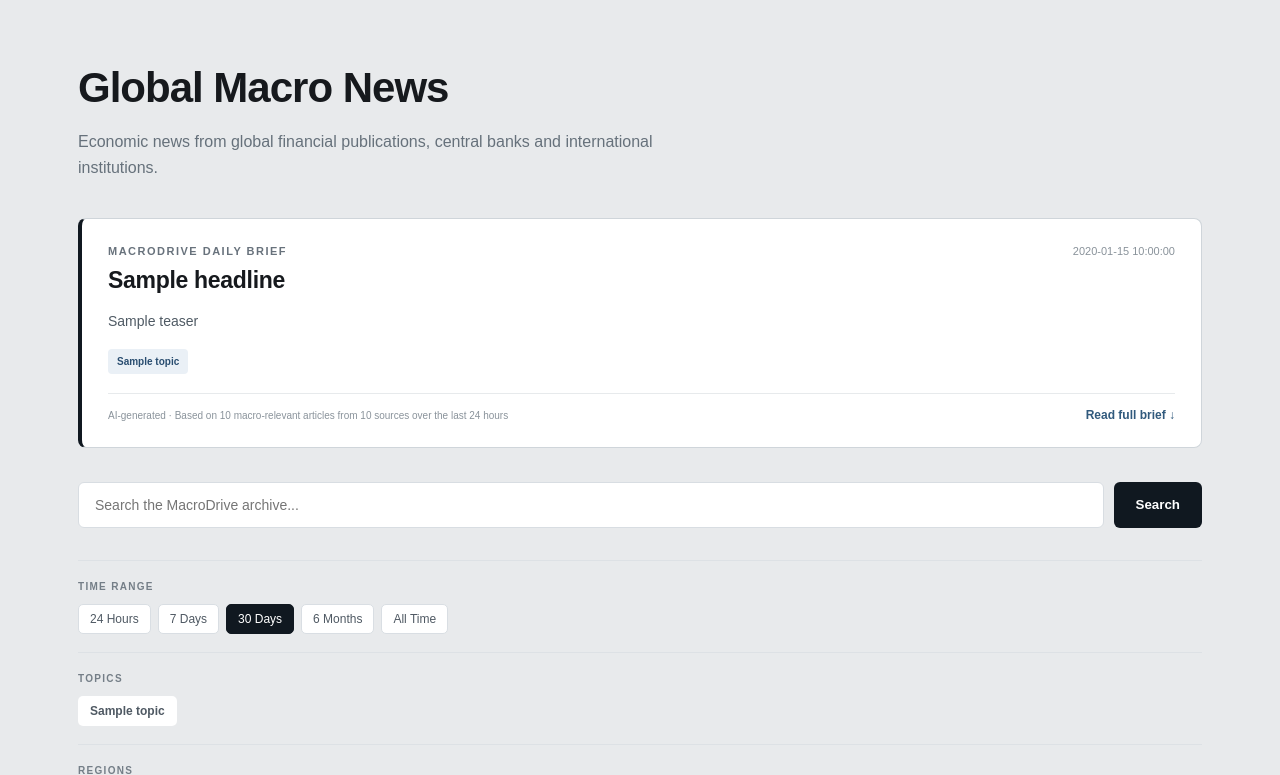
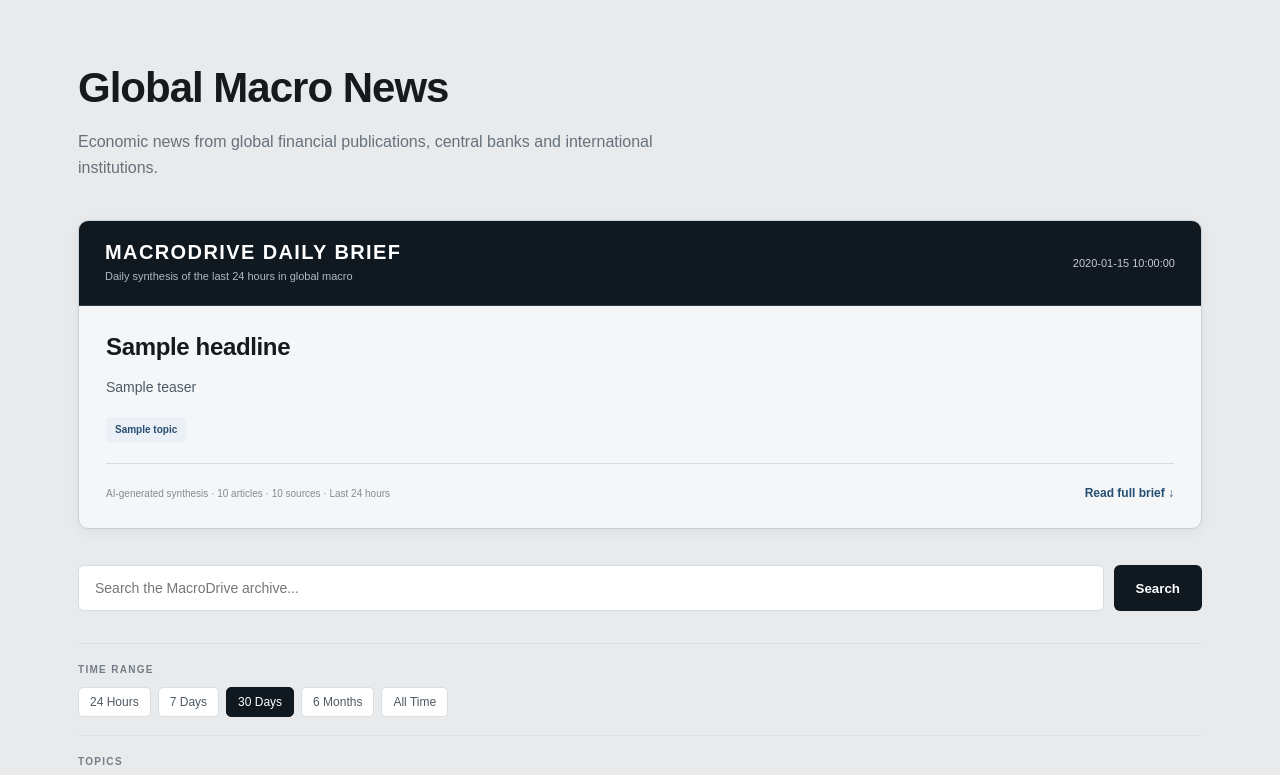
Before and after one commit to davidtanzj/Macrodrive, a Flask app: template templates/index.html in a window 1280 px wide. Shown: the part 88-863 px from the top of the page. Run offline with Flask 3, Linux system fonts and the light colour scheme; the template is opened without the code that fills it: most values are stand-ins (such as "Sample title", 1, 10 or a date in 2020).

Commit message:
Redesign MacroDrive Daily Brief

```diff
--- a/static/style.css
+++ b/static/style.css
@@ -147,94 +147,120 @@ a { color: inherit; }
    ========================================================== */
 
 .daily-brief {
-    margin: -6px 0 34px;
-    padding: 24px 26px;
-    border: 1px solid #cfd5da;
-    border-left: 4px solid #101820;
-    border-radius: 8px;
-    background: white;
+    overflow: hidden;
+    margin: -4px 0 36px;
+    border: 1px solid #c8d0d7;
+    border-radius: 10px;
+    background: #f4f6f8;
+    box-shadow: 0 3px 12px rgba(16, 24, 32, 0.05);
 }
 
-.daily-brief-top {
+.daily-brief-banner {
     display: flex;
-    align-items: flex-start;
+    align-items: center;
     justify-content: space-between;
     gap: 24px;
+    padding: 20px 26px;
+    border-bottom: 1px solid #2d3943;
+    background: #101820;
 }
 
-.daily-brief-top .eyebrow {
-    margin-bottom: 6px;
+.daily-brief-brand {
+    color: white;
+    font-size: 20px;
+    font-weight: 900;
+    line-height: 1.15;
+    letter-spacing: 1.4px;
 }
 
-.daily-brief-top h2 {
-    max-width: 820px;
-    margin: 0;
-    font-size: 23px;
-    line-height: 1.3;
-    letter-spacing: -0.3px;
+.daily-brief-subtitle {
+    margin-top: 5px;
+    color: #aeb9c2;
+    font-size: 11px;
+    line-height: 1.4;
 }
 
 .daily-brief-date {
     flex-shrink: 0;
-    color: #89929a;
+    color: #c4ccd3;
     font-size: 11px;
 }
 
+.daily-brief-body {
+    padding: 25px 27px 21px;
+}
+
+.daily-brief-headline {
+    max-width: 900px;
+    margin: 0;
+    color: #16191d;
+    font-size: 24px;
+    line-height: 1.32;
+    letter-spacing: -0.35px;
+}
+
 .daily-brief-teaser {
-    max-width: 900px;
+    max-width: 920px;
     margin: 14px 0 0;
-    color: #4f5a64;
+    color: #4e5b65;
     font-size: 14px;
-    line-height: 1.65;
+    line-height: 1.7;
 }
 
 .daily-brief-topics {
     display: flex;
     flex-wrap: wrap;
-    gap: 6px;
-    margin-top: 16px;
+    gap: 7px;
+    margin-top: 17px;
 }
 
 .daily-brief-expanded {
-    margin-top: 22px;
-    padding-top: 20px;
-    border-top: 1px solid #e3e6e9;
+    margin-top: 25px;
+    padding-top: 23px;
+    border-top: 1px solid #d6dce1;
+}
+
+.daily-brief-section {
+    padding: 0 0 19px;
 }
 
 .daily-brief-section + .daily-brief-section {
-    margin-top: 20px;
+    padding-top: 19px;
+    border-top: 1px solid #dde2e6;
 }
 
 .daily-brief-section h3,
 .daily-brief-watch h3 {
-    margin: 0 0 7px;
-    color: #27313a;
-    font-size: 14px;
+    margin: 0 0 8px;
+    color: #25313a;
+    font-size: 15px;
+    font-weight: 800;
 }
 
 .daily-brief-section p {
-    max-width: 920px;
+    max-width: 930px;
     margin: 0;
-    color: #59646e;
+    color: #56636d;
     font-size: 13px;
-    line-height: 1.7;
+    line-height: 1.75;
 }
 
 .daily-brief-watch {
-    margin-top: 22px;
-    padding: 16px 18px;
-    border-radius: 6px;
-    background: #f4f6f7;
+    margin-top: 2px;
+    padding: 17px 19px;
+    border: 1px solid #d7dde2;
+    border-radius: 7px;
+    background: white;
 }
 
 .daily-brief-watch ul {
-    margin: 7px 0 0;
+    margin: 8px 0 0;
     padding-left: 19px;
 }
 
 .daily-brief-watch li {
-    margin: 5px 0;
-    color: #515c66;
+    margin: 6px 0;
+    color: #505c66;
     font-size: 13px;
     line-height: 1.55;
 }
@@ -243,23 +269,23 @@ a { color: inherit; }
     display: flex;
     align-items: center;
     justify-content: space-between;
-    gap: 20px;
-    margin-top: 19px;
-    padding-top: 14px;
-    border-top: 1px solid #e7eaec;
+    gap: 22px;
+    margin-top: 21px;
+    padding-top: 15px;
+    border-top: 1px solid #d6dce1;
 }
 
-.daily-brief-footer > span {
-    color: #8a939b;
+.daily-brief-disclosure {
+    color: #818c95;
     font-size: 10px;
 }
 
 .daily-brief-toggle {
     flex-shrink: 0;
-    padding: 0;
+    padding: 7px 0;
     border: 0;
     background: transparent;
-    color: #315a7d;
+    color: #244f73;
     font-family: inherit;
     font-size: 12px;
     font-weight: 800;
@@ -271,17 +297,25 @@ a { color: inherit; }
 }
 
 @media (max-width: 700px) {
-    .daily-brief {
-        padding: 20px 18px;
-    }
-
-    .daily-brief-top,
+    .daily-brief-banner,
     .daily-brief-footer {
         align-items: flex-start;
         flex-direction: column;
     }
 
-    .daily-brief-top h2 {
+    .daily-brief-banner {
+        padding: 18px;
+    }
+
+    .daily-brief-body {
+        padding: 20px 18px;
+    }
+
+    .daily-brief-brand {
+        font-size: 18px;
+    }
+
+    .daily-brief-headline {
         font-size: 20px;
     }
 }
--- a/templates/index.html
+++ b/templates/index.html
@@ -103,11 +103,16 @@
 
         <section class="daily-brief">
 
-            <div class="daily-brief-top">
+            <div class="daily-brief-banner">
 
                 <div>
-                    <p class="eyebrow">MACRODRIVE DAILY BRIEF</p>
-                    <h2>{{ daily_brief.headline }}</h2>
+                    <div class="daily-brief-brand">
+                        MACRODRIVE DAILY BRIEF
+                    </div>
+
+                    <div class="daily-brief-subtitle">
+                        Daily synthesis of the last 24 hours in global macro
+                    </div>
                 </div>
 
                 <span class="daily-brief-date">
@@ -115,6 +120,12 @@
                 </span>
 
             </div>
+
+            <div class="daily-brief-body">
+
+                <h2 class="daily-brief-headline">
+                    {{ daily_brief.headline }}
+                </h2>
 
                 <p class="daily-brief-teaser">
                     {{ daily_brief.teaser }}
@@ -166,12 +177,11 @@
 
                 <div class="daily-brief-footer">
 
-                <span>
-                    AI-generated · Based on
-                    {{ daily_brief.articles_analyzed }}
-                    macro-relevant articles from
-                    {{ daily_brief.sources_analyzed }}
-                    sources over the last 24 hours
+                    <span class="daily-brief-disclosure">
+                        AI-generated synthesis ·
+                        {{ daily_brief.articles_analyzed }} articles ·
+                        {{ daily_brief.sources_analyzed }} sources ·
+                        Last 24 hours
                     </span>
 
                     <button
@@ -183,6 +193,8 @@
                     >
                         Read full brief ↓
                     </button>
+
+                </div>
 
             </div>
 
```
Lines whose indentation alone changed are shown as unchanged.
